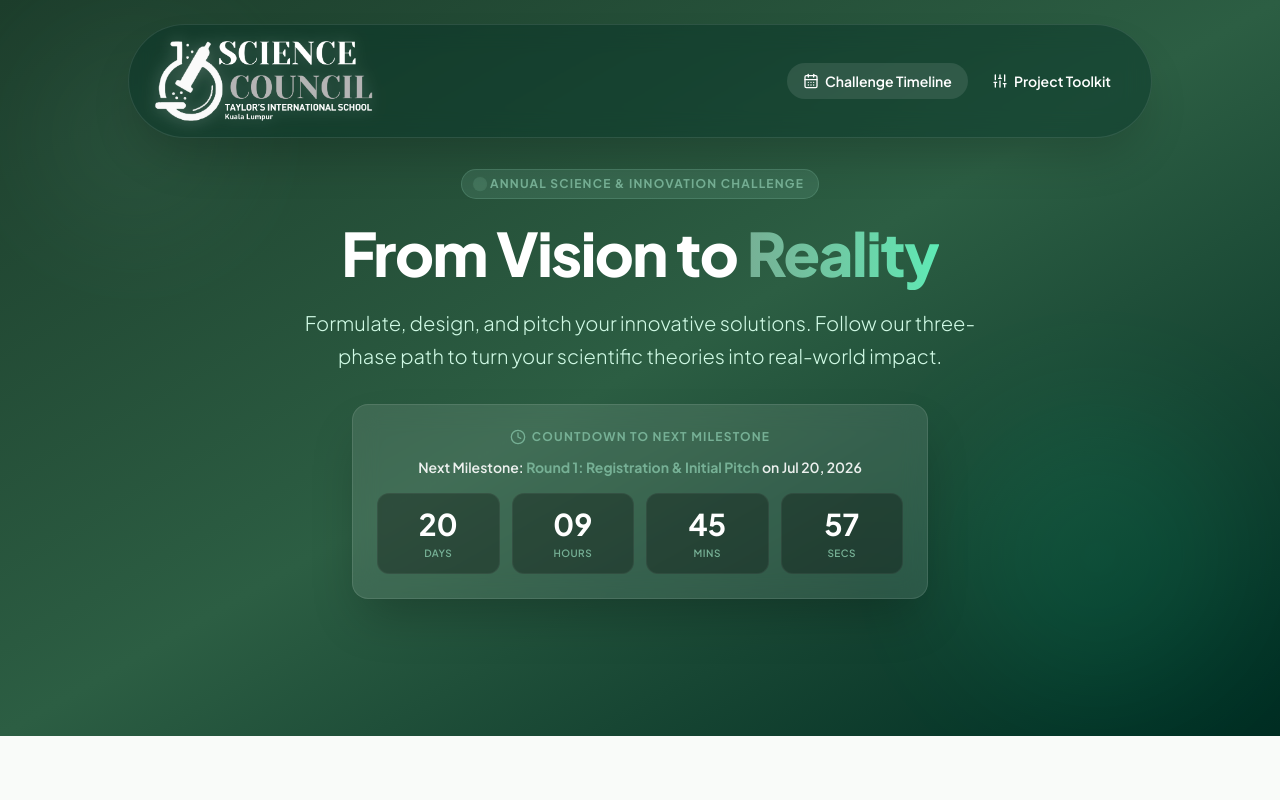
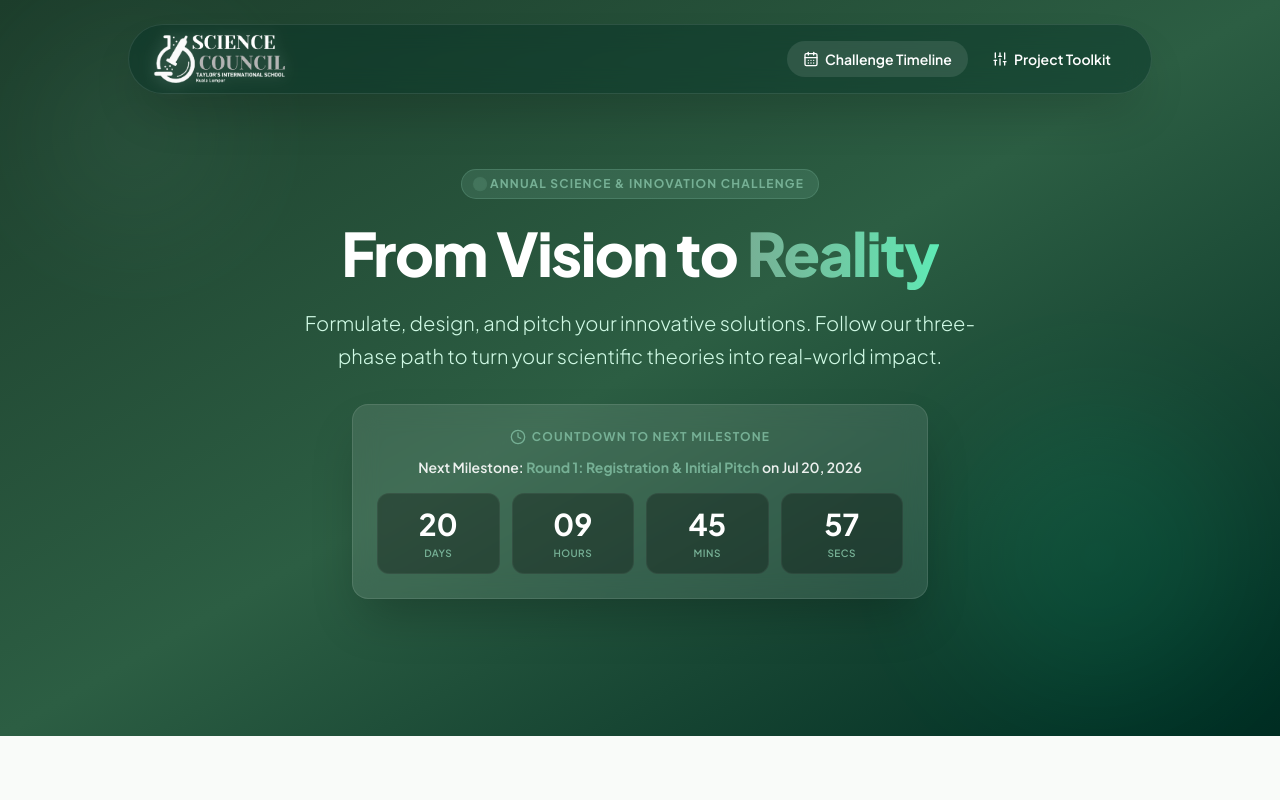
Before and after one commit to asimosereal/TISKL-Science-Council-Website, a Next.js app: page / in a window 1280 px wide. Shown: the top 800 px of the page. Built offline with nearby package versions, Linux system fonts and the light colour scheme.

Commit message:
Update navbar logo size and padding
Adjusted padding for navbar logo and modified its size.

```diff
--- a/app/page.tsx
+++ b/app/page.tsx
@@ -182,15 +182,15 @@ export default function Home() {
 
   return (
     <div className="bg-[#f9fbf9] text-gray-800 antialiased min-h-screen flex flex-col justify-between font-sans">
-      {/* ========== FLOATING MAC DOCK NAVBAR (DARK) ========== */}
+     {/* ========== FLOATING MAC DOCK NAVBAR (DARK) ========== */}
       <nav className="fixed top-6 left-1/2 -translate-x-1/2 z-50 w-[95%] max-w-5xl rounded-full bg-emerald-950/40 backdrop-blur-md border border-white/10 shadow-2xl shadow-black/20">
-        <div className="px-5 sm:px-6 py-4 flex items-center justify-between">
-          {/* Logo — highly visible */}
+        <div className="px-5 sm:px-6 py-2.5 flex items-center justify-between">
+          {/* Logo — scaled down for a sleeker dock */}
           {/* eslint-disable-next-line @next/next/no-img-element */}
           <img
             src={logoUrl}
             alt="Science Council Taylor's International School KL Logo"
-            className="h-16 sm:h-20 w-auto object-contain drop-shadow-[0_0_8px_rgba(255,255,255,0.25)]"
+            className="h-10 sm:h-12 w-auto object-contain drop-shadow-[0_0_8px_rgba(255,255,255,0.25)]"
             referrerPolicy="no-referrer"
           />
           {/* Nav links */}
```
